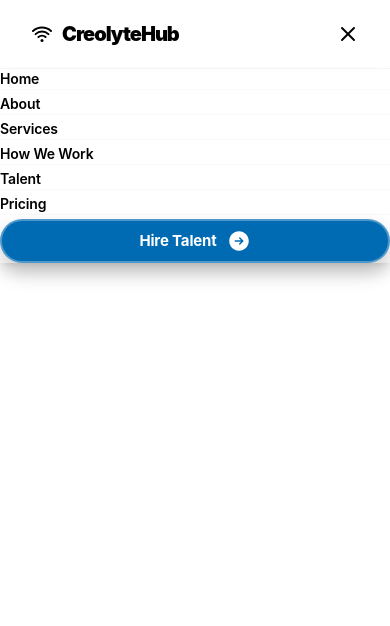
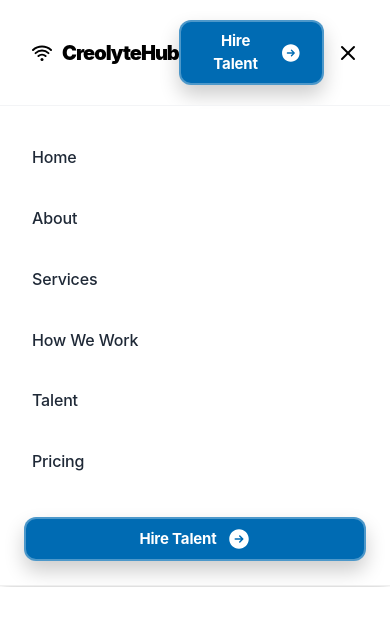
Before and after one commit to wainaina-mwangi/creolytehub, a React (Vite) app: page / in a window 390 px wide. Both pictures are taken after a click on the button "Toggle menu". Shown: the top 626 px of the page. Built offline with nearby package versions, Linux system fonts and the light colour scheme; a web font is replaced by a local one.

Commit message:
mobile nav reconstruction

```diff
--- a/src/components/Navbar/Navbar.css
+++ b/src/components/Navbar/Navbar.css
@@ -12,7 +12,7 @@
   padding-block: 0.5rem;
   padding-inline: 1.25rem;
   background-color: rgb(0 107 179);
-  border-radius: 9999px;
+  border-radius: 12px;
   display: flex;
   align-items: center;
   justify-content: center;
@@ -77,3 +77,44 @@
 
 
 /* button  */
+
+.mobile-nav {
+  animation: liquidEntrance 0.4s cubic-bezier(0.16, 1, 0.3, 1) forwards;
+  backdrop-filter: blur(20px);
+  -webkit-backdrop-filter: blur(20px);
+  background-color: rgba(255, 255, 255, 0.7); /* Super transparent glass */
+  border-bottom: 1px solid rgba(0, 0, 0, 0.06);
+  padding: 24px;
+}
+
+.mobile-nav .nav-link {
+  display: flex;
+  align-items: center;
+  color: #1f2937;
+  font-weight: 500;
+  font-size: 1rem;
+  padding: 16px 8px !important;
+  margin-bottom: 2px;
+  border-bottom: none !important;
+  transition: transform 0.3s cubic-bezier(0.34, 1.56, 0.64, 1), color 0.2s ease;
+}
+
+
+.mobile-nav .nav-link:hover {
+  color: #6366f1;
+  transform: translateX(8px);
+}
+
+.mobile-nav .nav-link:last-of-type {
+  margin-bottom: 24px;
+}
+
+
+
+
+
+
+@keyframes liquidEntrance {
+  from { opacity: 0; clip-path: inset(0 0 100% 0); }
+  to { opacity: 1; clip-path: inset(0 0 0 0); }
+}
--- a/src/components/Navbar/Navbar.jsx
+++ b/src/components/Navbar/Navbar.jsx
@@ -24,7 +24,7 @@ const Navbar = () => {
         </Link>
       </div>
 
-      {/* Desktop nav — unchanged */}
+      {/* Desktop nav  */}
       <ul className="hidden md:flex items-center gap-8">
         {NavbarMenu.map((item) => (
           <li key={item.id} className="relative group">
@@ -40,7 +40,7 @@ const Navbar = () => {
       </ul>
 
       <div className="flex items-center gap-3">
-        <button className="button hidden md:flex" style={{display:"none"}}>
+        <button className="button  hidden md:flex">
           Hire Talent
           <svg className="icon" viewBox="0 0 24 24" fill="currentColor">
             <path
@@ -51,9 +51,10 @@ const Navbar = () => {
           </svg>
         </button>
 
-        {/* Mobile menu toggle — only visible below md */}
+        {/* Mobile menu toggle */}
         <button
-          className="md:hidden p-2 text-brand-orange"
+
+          className="md:hidden p-2 text-brand-orange "
           onClick={() => setMobileOpen(!mobileOpen)}
           aria-label="Toggle menu"
           aria-expanded={mobileOpen}
@@ -68,7 +69,7 @@ const Navbar = () => {
 
       {/* Mobile dropdown menu */}
       {mobileOpen && (
-        <div className="md:hidden absolute top-full left-0 w-full bg-white border-t border-gray-100 shadow-lg px-6 py-4 flex flex-col gap-1">
+        <div className=" mobile-nav md:hidden absolute top-full left-0 w-full bg-white border-t border-gray-100 shadow-lg px-6 py-4 flex flex-col gap-1">
           {NavbarMenu.map((item) => (
             <Link
               key={item.id}
--- a/src/index.css
+++ b/src/index.css
@@ -2,17 +2,12 @@
 
 /* @variant dark (&:where(.dark, .dark *)); only when applying dark-mode toggle  */
 @theme {
-  --color-brand-primary: #04342c;
-  /* headers,nav,footer */
-  --color-brand-secondary: #1D9E75;
-  /* icons,links,borders,hoverstates,secondary btn */
-  --color-brand-accent: #D85A30;
-  /* badges,highlights */
-  --color-brand-primary-btn: #04342c;
-  /* main CTAS */
+  --color-brand-primary: #04342c;      /* headers, nav, footer */
+  --color-brand-secondary: #1D9E75;    /* icons, links, borders, hover states, secondary btn */
+  --color-brand-accent: #D85A30;       /* badges, highlights */
+  --color-brand-primary-btn: #04342c;  /* main CTAs */
   --color-brand-text: #1F2328;
-  --color-brand-gray: #157606A;
-
+  --color-brand-gray: #57606A;
 }
 
 
```
